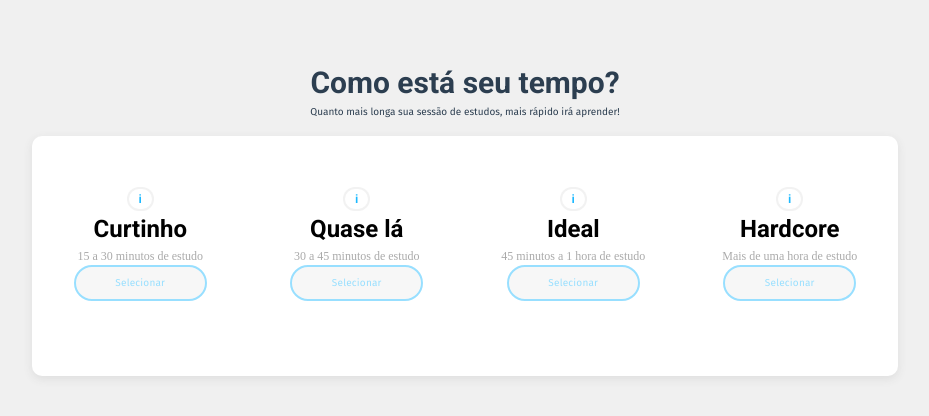
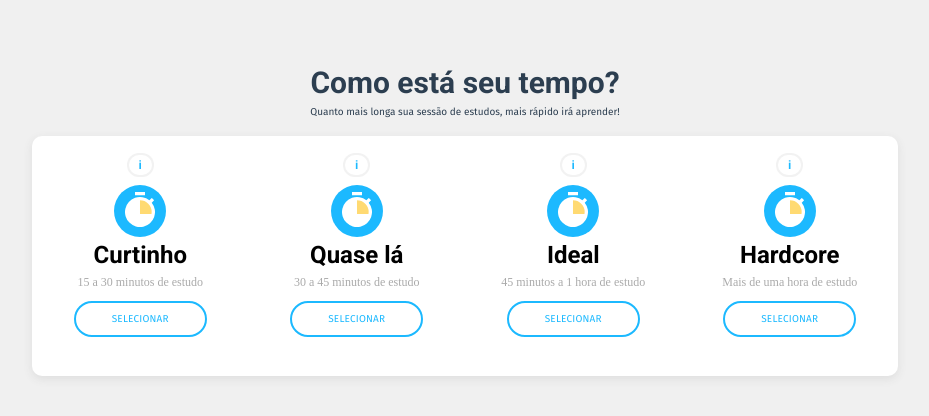
Before and after one commit to ocBruno/difficulty-screen, a Vue app: page / in a window 1280 px wide. Shown: the top 416 px of the page, without its empty margins (175-1104 px from the left). Built offline with nearby package versions, Linux system fonts and the light colour scheme; the HTML template or start-up script is replaced by a standard one.

Commit message:
add modal and boilerplate stopwatch timers

```diff
--- a/src/components/DifficultyScreen.vue
+++ b/src/components/DifficultyScreen.vue
@@ -1,47 +1,43 @@
 <template>
   <div class="difficulty-screen">
-    <div class="header">
-      Como está seu tempo?
-    </div>
-    <div class="sub-header">
-      Quanto mais longa sua sessão de estudos, mais rápido irá aprender!
-    </div>
+    <div class="header">Como está seu tempo?</div>
+    <div class="sub-header">Quanto mais longa sua sessão de estudos, mais rápido irá aprender!</div>
     <DifficultySelector
       :items="[
-        { header: 'Curtinho', desc: '15 a 30 minutos de estudo' },
-        { header: 'Quase lá', desc: '30 a 45 minutos de estudo' },
-        { header: 'Ideal', desc: '45 minutos a 1 hora de estudo' },
-        { header: 'Hardcore', desc: 'Mais de uma hora de estudo' },
+        { header: 'Curtinho', desc: '15 a 30 minutos de estudo', key: 'curtinho', modalDesc: 'Sem problemas, caso tenha poucas cartas ou esteja um pouco sem tempo esse modo de estudo é o ideal. Importante se lembrar que sempre que tiver o modo ideal disponível, deve estudar por ele ok?' },
+        { header: 'Quase lá', desc: '30 a 45 minutos de estudo', key: 'quase-la', modalDesc: 'Estamos no caminho certo! Caso não tenha cartas para o modo ideal, tudo bem estudar por esse.' },
+        { header: 'Ideal', desc: '45 minutos a 1 hora de estudo', key: 'ideal', modalDesc: 'Perfeito! Esse modo garante o tempo de prática necessária para atingir seus objetivos ao longo prazo. Pode ser que em alguns dias não tenha cartas suficientes para estudar, mas sempre que disponível, procure utilizer esse modo!' },
+        { header: 'Hardcore', desc: 'Mais de uma hora de estudo', key: 'hardcore', modalDesc: 'Para quem quiser se desafiar. Nesse modo não existe um limite de tempo. Iremos mostrar cartas até o deck acabar. Uma verdadeira maratona de estudos!' },
       ]"
     />
   </div>
 </template>
 
 <script>
-import DifficultySelector from './DifficultySelector'
+import DifficultySelector from "./DifficultySelector";
 
 export default {
-  name: 'DifficultyScreen',
-  components: { DifficultySelector },
-  props: {
-    msg: String
-  }
-}
+  name: "DifficultyScreen",
+  components: { DifficultySelector }
+};
 </script>
 
 <!-- Add "scoped" attribute to limit CSS to this component only -->
 <style scoped>
-.difficulty-screen{
-  background: #F0F0F0;
+@import url("https://fonts.googleapis.com/css?family=Fira+Sans:300,400&display=swap");
+@import url("https://fonts.googleapis.com/css?family=Roboto:400,700&display=swap");
+
+.difficulty-screen {
+  background: #f0f0f0;
 }
 .header {
-font-family: 'Roboto';
-font-weight: 700;
-font-size: 30px;
+  font-family: "Roboto";
+  font-weight: 700;
+  font-size: 30px;
 }
 .sub-header {
-font-family: 'Fira Sans';
-font-size: 10px;
+  font-family: "Fira Sans";
+  font-size: 10px;
 }
 h3 {
   margin: 40px 0 0;
--- a/src/components/DifficultySelector.vue
+++ b/src/components/DifficultySelector.vue
@@ -1,22 +1,43 @@
 <template>
   <div class="container">
-    <div class="row mx-auto mt-3 difficulty-selector">
-      <DifficultySelectorItem :item="item" v-for="item in items" v-bind:key="item.header" />
+    <div class="row mx-auto mt-3 py-3 difficulty-selector">
+      <DifficultySelectorItem v-on:updateActiveModalItem="updateActiveModalItem" v-on:setActiveModalItem="setActiveModalItem" :item="{...item}" v-for="item in items" v-bind:key="item.key + '-item'"/>
+      <DifficultySelectorItemModal :item="activeModalItem" v-bind:key="activeModalItem.key + '-modal'"/>
+
+
     </div>
   </div>
 </template>
 
 <script>
 import DifficultySelectorItem from './DifficultySelectorItem'
+import DifficultySelectorItemModal from "./DifficultySelectorItemModal";
+import $ from 'jquery'
+
 export default {
   name: 'DifficultySelector',
-  components: {DifficultySelectorItem},
+  components: {DifficultySelectorItem, DifficultySelectorItemModal},
   props: {
-    items: Array
+    items: Array,
   },
   data: () => {
     return {
-      isSelected: false
+      isSelected: false,
+      isModalVisible: false,
+      activeModalItem: {}
+
+    }
+  },
+  methods: {
+    updateActiveModalItem() {
+      this.isModalVisible = true
+      this.showModal(this.activeModalItem.key)
+    },
+    setActiveModalItem(item) {
+      this.activeModalItem = item
+    },
+    showModal(key) {
+      $(`#${key}-modal`).modal('show')
     }
   }
 }
@@ -25,7 +46,6 @@ export default {
 <!-- Add "scoped" attribute to limit CSS to this component only -->
 <style scoped>
 .difficulty-selector {
-  padding-top: 50px;
   width: 866px;
   height: 240px;
   background: #FFFFFF;
--- a/src/components/DifficultySelectorItem.vue
+++ b/src/components/DifficultySelectorItem.vue
@@ -1,52 +1,106 @@
 <template>
   <div
     class="col-sm difficulty-selector-item"
-    @mouseover="isHovering = true"
+    @mouseover="onHover"
     @mouseout="isHovering = false"
+    @click="$emit('updateActiveModalItem', item)"
   >
-    <button class="mx-auto more-info-button"><span class="p-1">i</span></button>
+    <button class="mx-auto more-info-button">
+      <span class="p-1">i</span>
+    </button>
+      <div
+     class="mt-2"
+      >
+        <svg
+          xmlns="http://www.w3.org/2000/svg"
+          xmlns:xlink="http://www.w3.org/1999/xlink"
+          width="52"
+          height="52"
+          viewBox="0 0 52 52"
+        >
+          <defs style="">
+            <clipPath id="a">
+              <circle class="a" cx="13.125" cy="13.125" r="13.125" />
+            </clipPath>
+          </defs>
+          <circle class="b" cx="26" cy="26" r="26" />
+          <g transform="translate(11 7)">
+            <g class="c" transform="translate(1.667 7.383)">
+              <circle class="d" cx="13.125" cy="13.125" r="13.125" transform="translate(0)" />
+              <path
+                class="e"
+                d="M26,15.484V31.972H42.184V17.167l-2.222-4.542Z"
+                transform="translate(-12.667 -17.41)"
+              />
+            </g>
+            <path
+              class="d"
+              d="M24.5,1.5h-10V4.833h10Zm6.717,10.65,2.367-2.367a18.414,18.414,0,0,0-2.35-2.35L28.867,9.8a15,15,0,1,0,2.35,2.35ZM19.5,33.167A11.667,11.667,0,1,1,31.167,21.5,11.658,11.658,0,0,1,19.5,33.167Z"
+              transform="translate(-4.5 -1.5)"
+            />
+          </g>
+        </svg>
+      </div>
     <div class="header">{{ item.header }}</div>
-    <div class="desc">{{ item.desc }}</div>
+    <div :class="{ 'desc': true, 'desc-hovering': isHovering }">{{ item.desc }}</div>
 
     <button
-      :class="{ 'select-button mx-auto': true, 'select-button-hovering': isHovering }"
-    >
-      Selecionar
-    </button>
+      :class="{'select-button mx-auto': true, 'select-button-hovering': isHovering }"
+    >SELECIONAR</button>
   </div>
 </template>
 
 <script>
 export default {
-  name: 'DifficultySelectorItem',
+  name: "DifficultySelectorItem",
   props: {
     item: Object
   },
   data: () => {
     return {
       isHovering: false
+    };
+  },
+  methods: {
+    onHover() {
+      this.isHovering = true;
+      this.$emit("setActiveModalItem", this.item);
     }
   }
-}
+};
 </script>
 
 <!-- Add "scoped" attribute to limit CSS to this component only -->
 <style scoped>
-@import url('https://fonts.googleapis.com/css?family=Fira+Sans:300,400&display=swap');
-@import url('https://fonts.googleapis.com/css?family=Roboto:400,700&display=swap');
+  .a {
+    fill: #f6d476;
+  }
+  .b {
+    fill: #1cb9ff;
+  }
+  .c {
+    clip-path: url(#a);
+  }
+  .d {
+    fill: #fff;
+  }
+  .e {
+    fill: #ffda72;
+  }
 .difficulty-selector-item {
   width: 140px;
   height: 188px;
 }
 .desc {
-  font-family: 'Fire Sans';
+  font-family: "Fire Sans";
   font-weight: 300;
   font-size: 12px;
-  color: #AAAAAA;
+  color: #aaaaaa;
+  margin-bottom: 10px;
 }
 .header {
   text-align: center;
-  font-family: 'Roboto';
+  font-family: "Roboto";
   font-weight: 700;
   letter-spacing: 0;
   color: #000000;
@@ -61,24 +115,27 @@ export default {
   opacity: 1;
   font-size: 12px;
   font-weight: 700;
-
 }
 .select-button {
   width: 133px;
   height: 36px;
-  font-family: 'Fira Sans', regular;
+  font-family: "Fira Sans", regular;
   font-size: 10px;
   letter-spacing: 0.2px;
   color: #1cb9ff;
+  background: #fff;
   border: 2px solid #1cb9ff;
   border-radius: 24px;
-  opacity: 0.45;
+  transition: color 300;
 }
 button:focus {
   outline: none;
 }
 .select-button-hovering {
   color: #fff;
-  background-color: #1cb9ff;
+  background-color: #4ebaff;
+}
+.desc-hovering {
+  font-weight: 700;
 }
 </style>
--- /dev/null
+++ b/src/components/DifficultySelectorItemModal.vue
@@ -0,0 +1,65 @@
+<template>
+  <div>
+    <!-- Modal -->
+    <div
+      class="modal fade"
+      :id="item.key + '-modal'"
+      :ref="item.key + '-modal'"
+      tabindex="-1"
+      role="dialog"
+      aria-labelledby="exampleModalLabel"
+      aria-hidden="true"
+    >
+      <div class="modal-bg">
+      <div class="modal-dialog" role="document">
+          <div class="modal-content">
+            <div class="modal-header">
+              <h5 class="modal-title" id="exampleModalLabel">{{item.header}}</h5>
+              <button type="button" class="close" data-dismiss="modal" aria-label="Close">
+                <span aria-hidden="true">&times;</span>
+              </button>
+            </div>
+            <div class="modal-body text-left">{{item.modalDesc}}</div>
+          </div>
+        </div>
+      </div>
+    </div>
+  </div>
+</template>
+
+<script>
+export default {
+  name: "DifficultySelectorItemModal",
+  props: {
+    item: Object
+  },
+  data: () => {
+    return {
+      isHovering: false
+    };
+  }
+};
+</script>
+
+<!-- Add "scoped" attribute to limit CSS to this component only -->
+<style scoped>
+.modal-title {
+  text-align: left;
+  font-family: "Roboto";
+  font-weight: 700;
+  font-size: 24px;
+  color: #000000;
+}
+.modal-content {
+
+  overflow: hidden
+}
+.modal-bg {
+  height: 500px;
+  background-image: url("../assets/pale-waiting.png");
+  background-repeat: no-repeat;
+  background-size: 362px 272px;
+  background-attachment: fixed;
+  background-position-x: 23rem;
+}
+</style>
```
Also changed, not shown: src/assets/pale-waiting.png (added).
